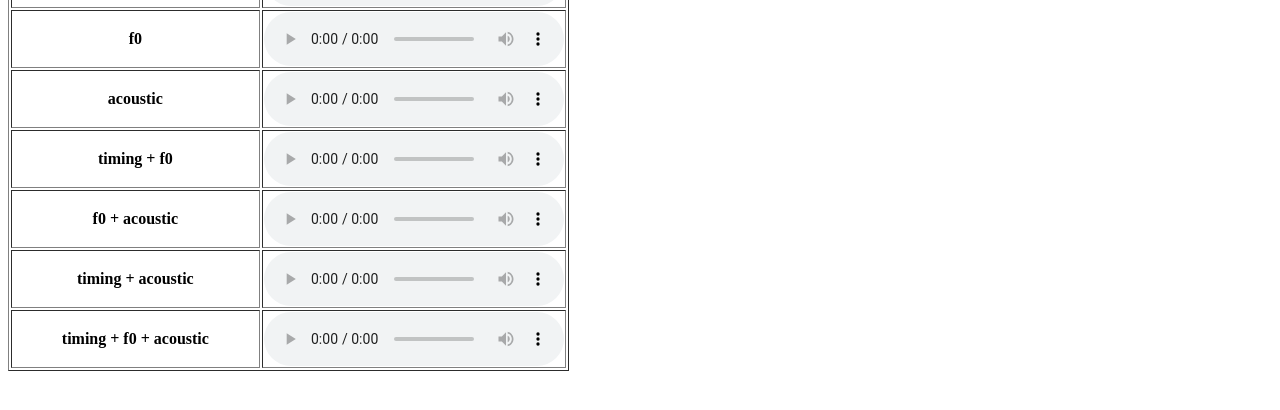
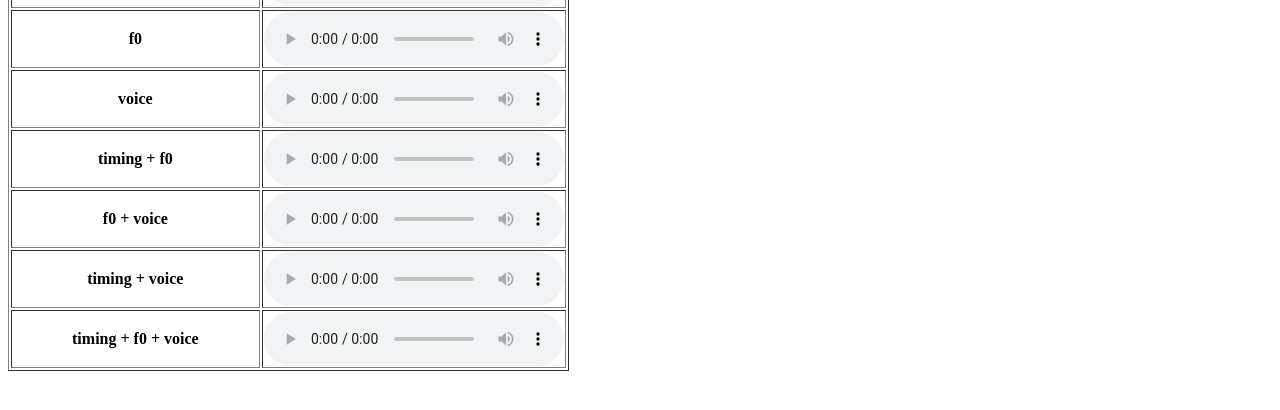
Before and after one commit to Kaito-Nishizawa/presen_demo.github.io, a plain HTML site: page index.html in a window 1280 px wide. Shown: the part 280-690 px from the top of the page. Drawn offline with Linux system fonts and the light colour scheme.

Commit message:
change index

```diff
--- a/index.html
+++ b/index.html
@@ -28,7 +28,7 @@
                 <td><audio src="./site_sound/1st_color__f_.wav" controls preload="auto"></audio></td>
               </tr>
               <tr>
-                <th>acoustic</th>
+                <th>voice</th>
                 <td><audio src="./site_sound/1st_color___a.wav" controls preload="auto"></audio></td>
               </tr>
               <tr>
@@ -36,15 +36,15 @@
                 <td><audio src="./site_sound/1st_color_tf_.wav" controls preload="auto"></audio></td>
               </tr>
               <tr>
-                <th>f0 + acoustic</th>
+                <th>f0 + voice</th>
                 <td><audio src="./site_sound/1st_color__fa.wav" controls preload="auto"></audio></td>
               </tr>
               <tr>
-                <th>timing + acoustic</th>
+                <th>timing + voice</th>
                 <td><audio src="./site_sound/1st_color_t_a.wav" controls preload="auto"></audio></td>
               </tr>
               <tr>
-                <th>timing + f0 + acoustic</th>
+                <th>timing + f0 + voice</th>
                 <td><audio src="./site_sound/1st_color_tfa.wav" controls preload="auto"></audio></td>
               </tr>
         </table>
```
